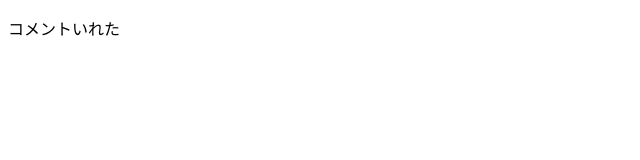
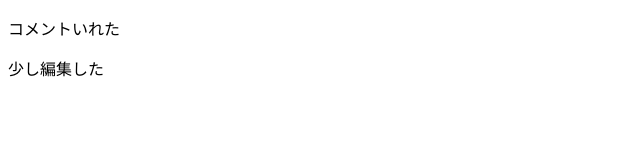
Before and after one commit to canai504a/htmlLesson, a plain HTML site: page index.html in a window 1280 px wide. Shown: the whole page, without its empty margins (0-640 px from the left). Drawn offline with Linux system fonts and the light colour scheme.

Commit message:
授業用

```diff
--- a/index.html
+++ b/index.html
@@ -7,6 +7,7 @@
 </head>
 <body>
     <p id="comment"></p>
+    <p>少し編集した</p>
     <script src="./main.js"></script>
 </body>
 </html>
```
